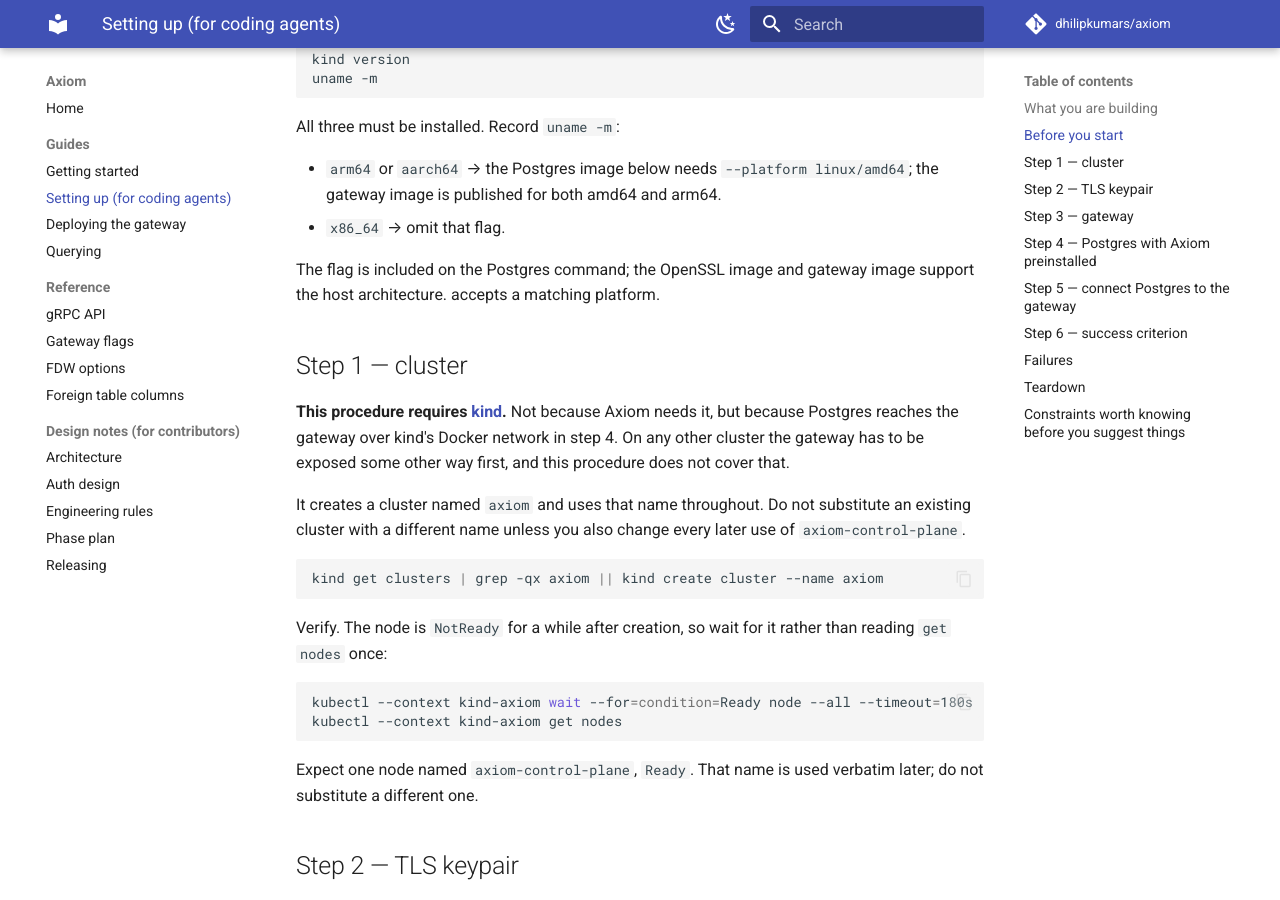
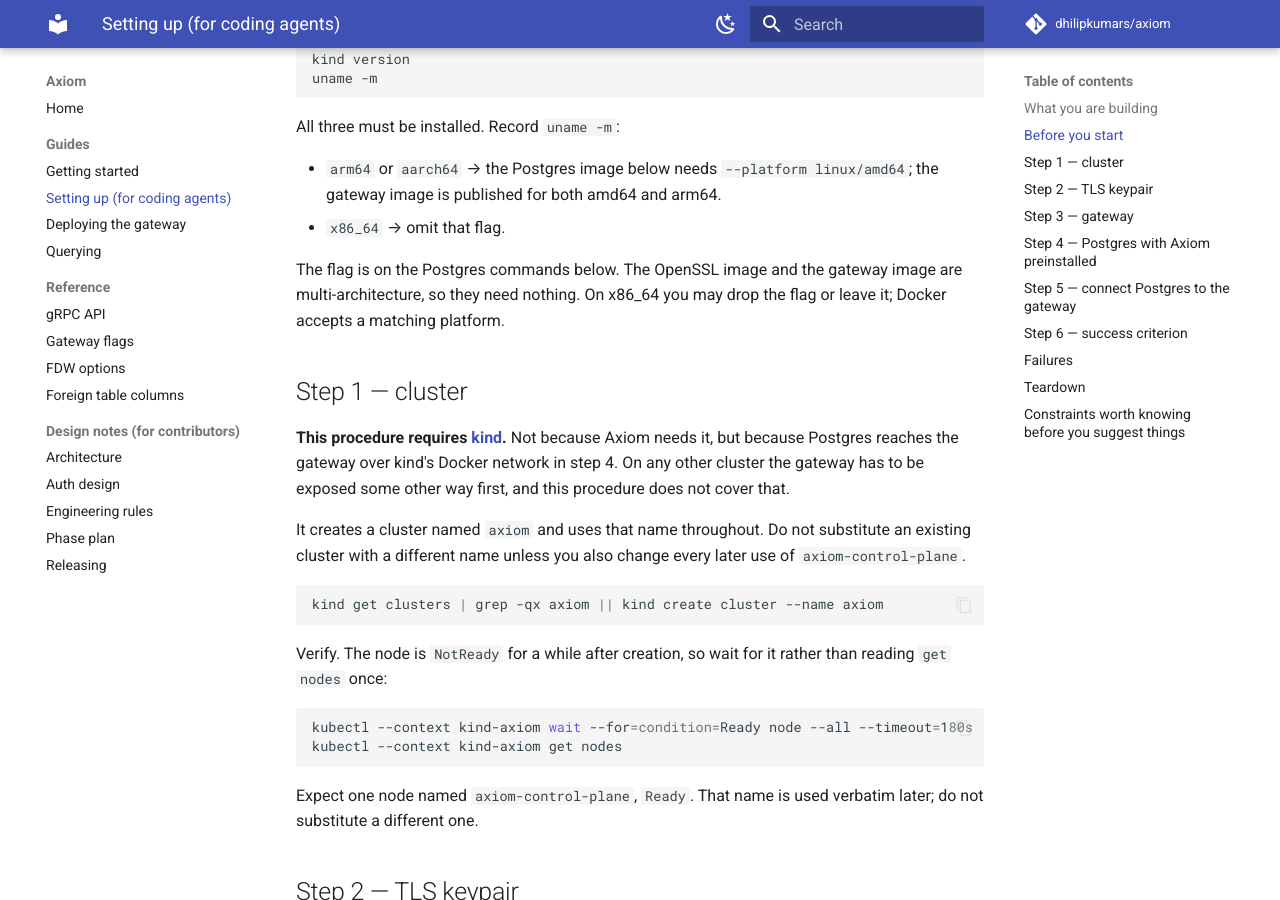
Before and after one commit to dhilipkumars/axiom, an MkDocs documentation site: the page built from docs/guides/for-agents.md, in a window 1280 px wide and 900 px high, scrolled down 757 px. Built offline with MkDocs 1.6.1 and Material for MkDocs 9.7.7, drawn with Linux system fonts in a browser that asks for light colours; comment, search, counter and statistics services are not loaded.

Commit message:
Repair the sentence the platform edit left behind
c22c7da replaced the line 'The commands below include the flag. Remove it
on x86_64, or leave it; Docker' but not its continuation, leaving
'accepts a matching platform.' dangling as its own sentence. Nobody saw
it because this branch never reached main.

The surrounding claim is correct and worth keeping -- verified against
the registry, ghcr.io/dhilipkumars/axiom-gateway:development publishes
amd64 and arm64, while axiom-postgres is amd64 only -- so only the prose
is repaired.

Co-Authored-By: Claude Opus 5 <noreply@anthropic.com>

```diff
--- a/docs/guides/for-agents.md
+++ b/docs/guides/for-agents.md
@@ -36,8 +36,9 @@ All three must be installed. Record `uname -m`:
 - `arm64` or `aarch64` → the Postgres image below needs `--platform linux/amd64`; the gateway image is published for both amd64 and arm64.
 - `x86_64` → omit that flag.
 
-The flag is included on the Postgres command; the OpenSSL image and gateway image support the host architecture.
-accepts a matching platform.
+The flag is on the Postgres commands below. The OpenSSL image and the gateway
+image are multi-architecture, so they need nothing. On x86_64 you may drop the
+flag or leave it; Docker accepts a matching platform.
 
 ## Step 1 — cluster
 
```
